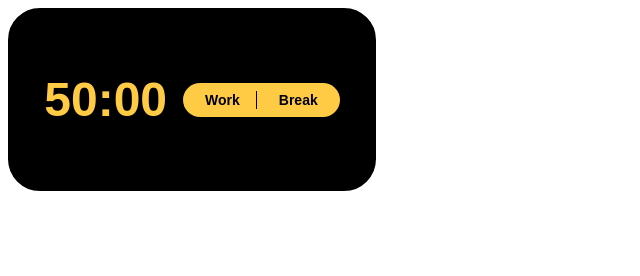
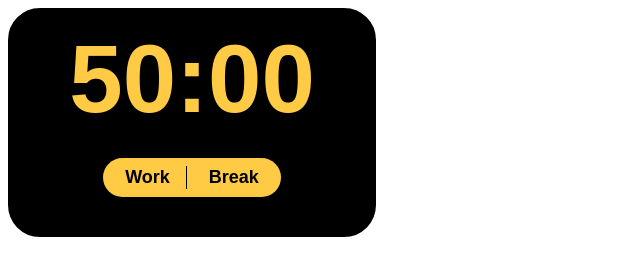
Before and after one commit to kvnol/obs-pomodoro, a plain HTML site: page index.html in a window 1280 px wide. Shown: the whole page, without its empty margins (0-640 px from the left). Drawn offline with Linux system fonts and the light colour scheme.

Commit message:
Update index.html

```diff
--- a/index.html
+++ b/index.html
@@ -4,20 +4,21 @@
 <style>
 #container{
   display: flex;
+  flex-direction: column;
   align-items: center;
   justify-content: center;
   background-color: #000;
   border: 16px solid #000;
   border-radius: 32px;
   width:320px;
-  padding: 48px 8px;
+  padding: 0 8px 24px;
   text-align:center;
   font-family: 'Poppins', sans-serif;
 }
 
 #timer{
   color:#FFCB44;
-  font-size: 48px;
+  font-size: 96px;
   font-weight: 600;
   cursor: pointer;
 }
@@ -32,7 +33,7 @@
   background-color: #FFCB44;
   border-radius: 24px;
   padding: 8px 16px;
-  margin-left: 16px;
+  margin-top: 24px;
 }
 
 #buttons.hide {
@@ -46,7 +47,7 @@
   color:#000;
   background-color: transparent;
   cursor:pointer;
-  font-size: 14px;
+  font-size: 18px;
   font-weight: 600;
 }
 
@@ -55,6 +56,7 @@
   margin-right: 16px;
   padding-right: 16px;
 }
+
 
 </style>
 </head>
```
